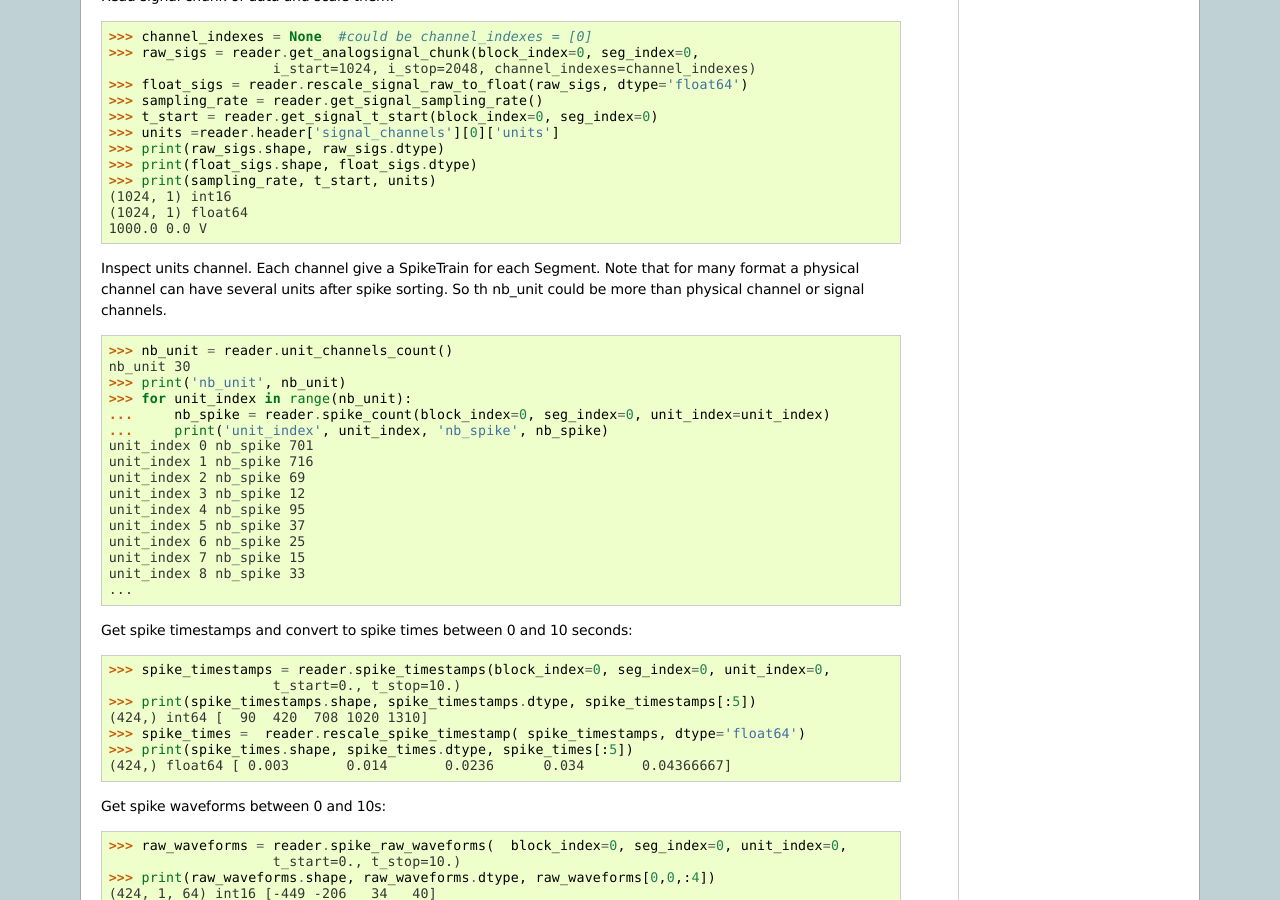
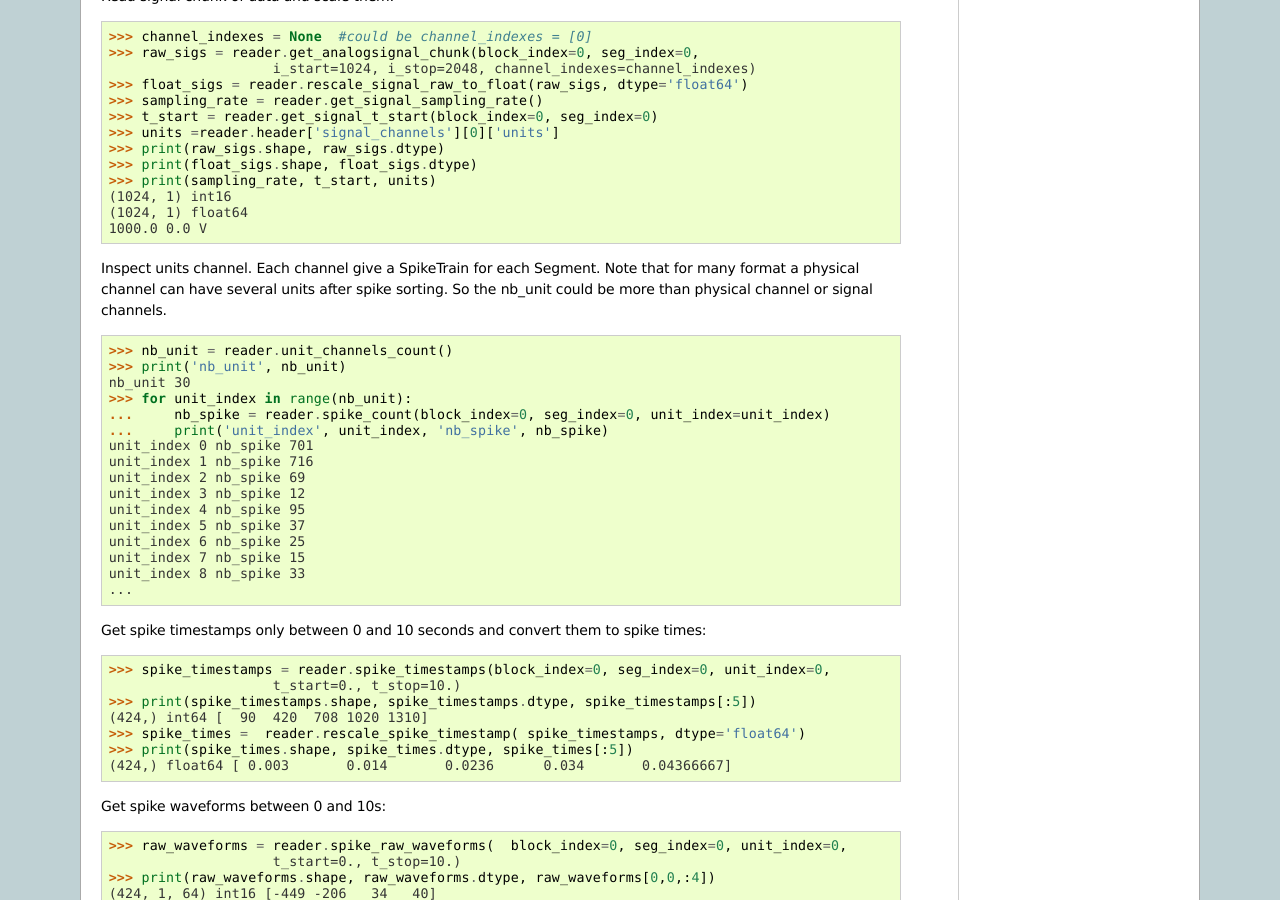
Before and after one commit to NeuralEnsemble/python-neo, a Sphinx documentation site: the page built from doc/source/rawio.rst, in a window 1280 px wide and 900 px high, scrolled down 1432 px. Built offline with Sphinx 7.4.7, drawn with Linux system fonts in a browser that asks for light colours; pages that are not in the unit, such as notebooks, are missing from menus.

Commit message:
typos in doc

```diff
--- a/doc/source/rawio.rst
+++ b/doc/source/rawio.rst
@@ -116,11 +116,11 @@ Read signal chunk of data and scale them::
 
 Inspect units channel. Each channel give a SpikeTrain for each Segment.
 Note that for many format a physical channel can have several units after spike
-sorting. So th nb_unit could be more than physical channel or signal channels.
+sorting. So the nb_unit could be more than physical channel or signal channels.
 
     >>> nb_unit = reader.unit_channels_count()
+    >>> print('nb_unit', nb_unit)
     nb_unit 30
-    >>> print('nb_unit', nb_unit)
     >>> for unit_index in range(nb_unit):
     ...     nb_spike = reader.spike_count(block_index=0, seg_index=0, unit_index=unit_index)
     ...     print('unit_index', unit_index, 'nb_spike', nb_spike)
@@ -136,7 +136,7 @@ sorting. So th nb_unit could be more than physical channel or signal channels.
     ...
 
 
-Get spike timestamps and convert to spike times between 0 and 10 seconds::
+Get spike timestamps only between 0 and 10 seconds and convert them to spike times::
 
     >>> spike_timestamps = reader.spike_timestamps(block_index=0, seg_index=0, unit_index=0,
                         t_start=0., t_stop=10.)
```
Also changed, not shown: other parts of doc/source/rawio.rst (+1 -1 lines), 1 other file.
